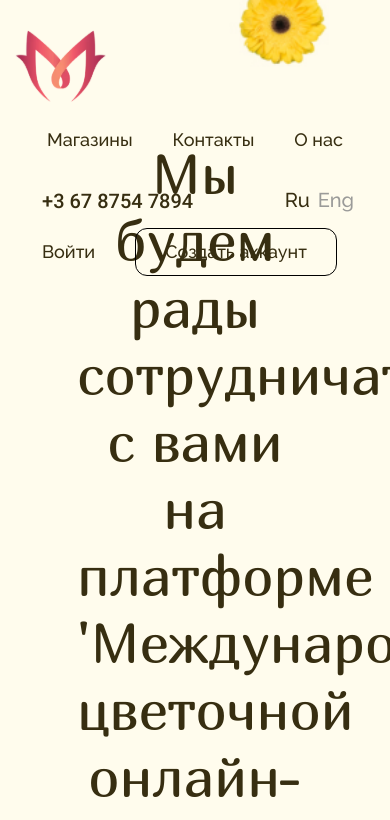
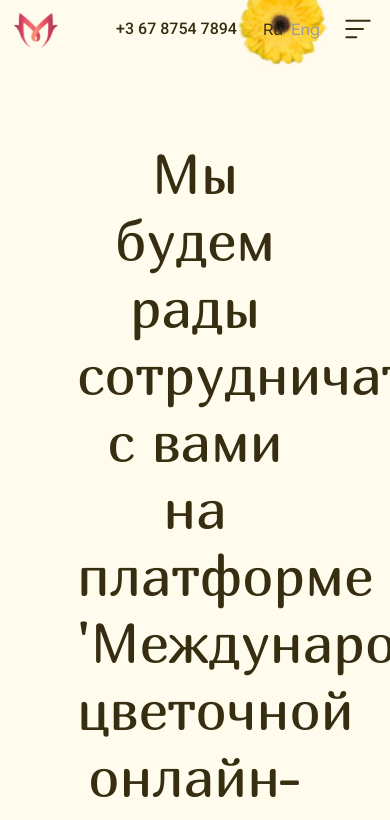
Before and after one commit to OmetovVlad/-modesto_flowers, a website: page src/index.html in a window 390 px wide. Shown: the top 820 px of the page. Drawn offline with nearby package versions, Linux system fonts and the light colour scheme; files that its build step writes are made by us from their sources; files whose address does not match are found by name.

Commit message:
Адаптив меню

```diff
--- a/gulp/version.json
+++ b/gulp/version.json
@@ -1,3 +1,3 @@
 {
-    "main": "20221223172253"
+    "main": "20221223180154"
 }
--- a/src/html/_header.html
+++ b/src/html/_header.html
@@ -14,8 +14,12 @@
       </div>
 
       <div class="profile">
-        <button class="button button--text">Войти</button>
-        <button class="button button--only_border">Создать аккаунт</button>
+        <button class="button button--text login">Войти</button>
+        <button class="button button--only_border create_account">Создать аккаунт</button>
+      </div>
+
+      <div class="mobile_menu">
+          <img src="@img/m_menu.svg">
       </div>
   </div>
 </header>
--- a/src/scss/_header_menu.scss
+++ b/src/scss/_header_menu.scss
@@ -3,8 +3,11 @@
   top: 0;
   left: 0;
   right: 0;
+  padding: 8px 0;
+  z-index: 1;
+  @media (min-width: 768px) {
     padding: 20px 0;
-  z-index: 1;
+  }
   .container {
     display: flex;
     flex-wrap: wrap;
@@ -12,25 +15,38 @@
     align-items: center;
   }
   .logo {
+    width: 48px;
+    @media (min-width: 768px) {
       width: 98px;
+    }
     img {
       width: 100%;
       display: block;
     }
   }
   nav {
+    display: none;
+    @media (min-width: 992px) {
       margin: 0 auto;
       display: flex;
       flex-wrap: wrap;
       a {
         color: $color01;
         font-weight: 500;
-      font-size: 18px;
+        font-size: 16px;
         display: block;
-      padding: 20px;
+        padding: 20px 15px;
         transition: all $animation_speed;
+
         &:Hover {
           opacity: .75;
+        }
+      }
+    }
+    @media (min-width: 1200px) {
+      a {
+        font-size: 18px;
+        padding: 20px;
       }
     }
   }
@@ -39,29 +55,68 @@
     color: $color01;
     font-family: $supporting_font;
     font-weight: 500;
-    font-size: 20px;
+    font-size: 16px;
     line-height: 1;
-    padding: 16px 30px;
+    padding: 8px;
     display: block;
-    margin-right: 20px;
+    margin-right: 10px;
     transition: all $animation_speed;
+    margin-left: auto;
     &:Hover {
       opacity: .75;
+    }
+    @media (min-width: 768px) {
+      font-size: 20px;
+      padding: 16px 30px;
+      margin-right: 20px;
+    }
+    @media (min-width: 992px) {
+      margin-left: initial;
+      font-size: 16px;
+      padding: 16px 15px;
+      margin-right: 10px;
+    }
+    @media (min-width: 1200px) {
+      font-size: 20px;
+      padding: 16px 30px;
+      margin-right: 20px;
     }
   }
 
   .languages {
     display: flex;
     flex-wrap: wrap;
+    margin-right: 10px;
+    padding: 0 4px;
+    @media (min-width: 768px) {
       margin-right: 20px;
+      padding: 0;
+    }
+    @media (min-width: 992px) {
+      margin-right: 10px;
+    }
+    @media (min-width: 1200px) {
+      margin-right: 20px;
+    }
     .language {
       display: block;
       font-weight: 500;
+      font-size: 16px;
+      line-height: 19px;
+      padding: 8px 4px;
+      color: $color06;
+      transition: all $animation_speed;
+      @media (min-width: 768px) {
         font-size: 20px;
         line-height: 23px;
         padding: 16px 4px;
-      color: $color06;
-      transition: all $animation_speed;
+      }
+      @media (min-width: 992px) {
+        font-size: 16px;
+      }
+      @media (min-width: 1200px) {
+        font-size: 20px;
+      }
       &:Hover {
         opacity: .75;
       }
@@ -75,8 +130,32 @@
   .profile {
     display: flex;
     flex-wrap: wrap;
+    @media (min-width: 1200px) {
       .button + .button {
         margin-left: 10px;
       }
     }
+    .login {
+      display: none;
+      @media (min-width: 768px) {
+        display: block;
       }
+    }
+    .create_account {
+      display: none;
+      @media (min-width: 992px) {
+        display: block;
+      }
+    }
+  }
+
+  .mobile_menu {
+    cursor: pointer;
+    @media (min-width: 768px) {
+      margin-left: 20px;
+    }
+    @media (min-width: 992px) {
+      display: none;
+    }
+  }
+}
```
Also changed, not shown: dist/css/style.css, dist/css/style.min.css, dist/img/m_menu.svg (added), dist/index.html, src/img/m_menu.svg (added). Lines whose indentation alone changed are shown as unchanged.
